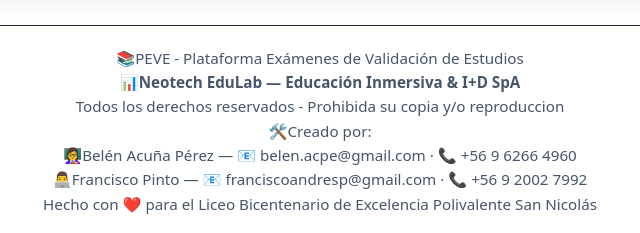
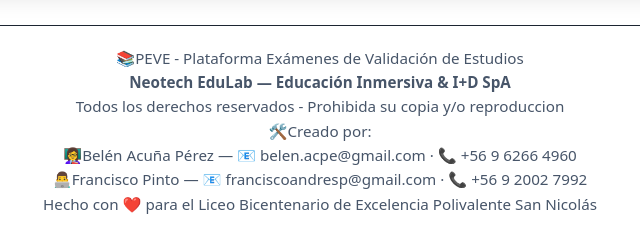
Before and after one commit to cochipichichi/ciencias-naturales, a plain HTML site: page index.html in a window 1280 px wide. Shown: the part 2098-2331 px from the top of the page, 320-960 px from the left. Drawn offline with nearby package versions, Linux system fonts and the light colour scheme.

Commit message:
Update index.html

```diff
--- a/index.html
+++ b/index.html
@@ -167,7 +167,7 @@
 
 <footer class="footer">
   <div>📚PEVE - Plataforma Exámenes de Validación de Estudios</div>
-  <div>📊<strong>Neotech EduLab — Educación Inmersiva & I+D SpA</strong></div>
+  <div><strong>Neotech EduLab — Educación Inmersiva & I+D SpA</strong></div>
   <div>Todos los derechos reservados - Prohibida su copia y/o reproduccion</div>
   <div>🛠️Creado por:</div>
   <div>👩‍🏫Belén Acuña Pérez — 📧 belen.acpe@gmail.com · 📞 +56 9 6266 4960</div>
```
